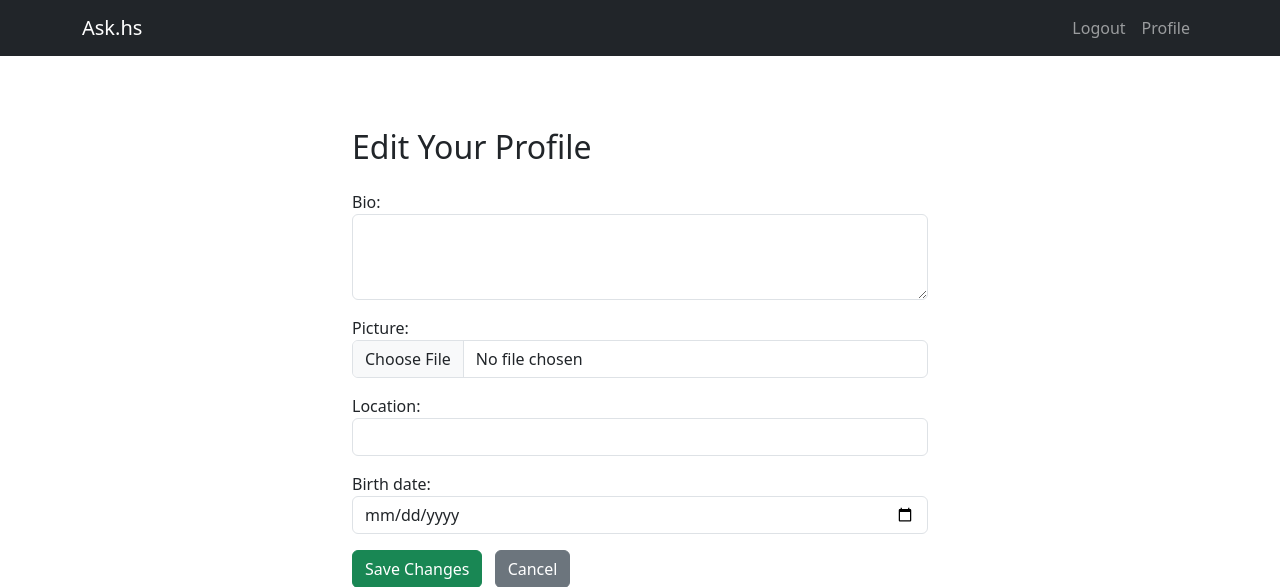
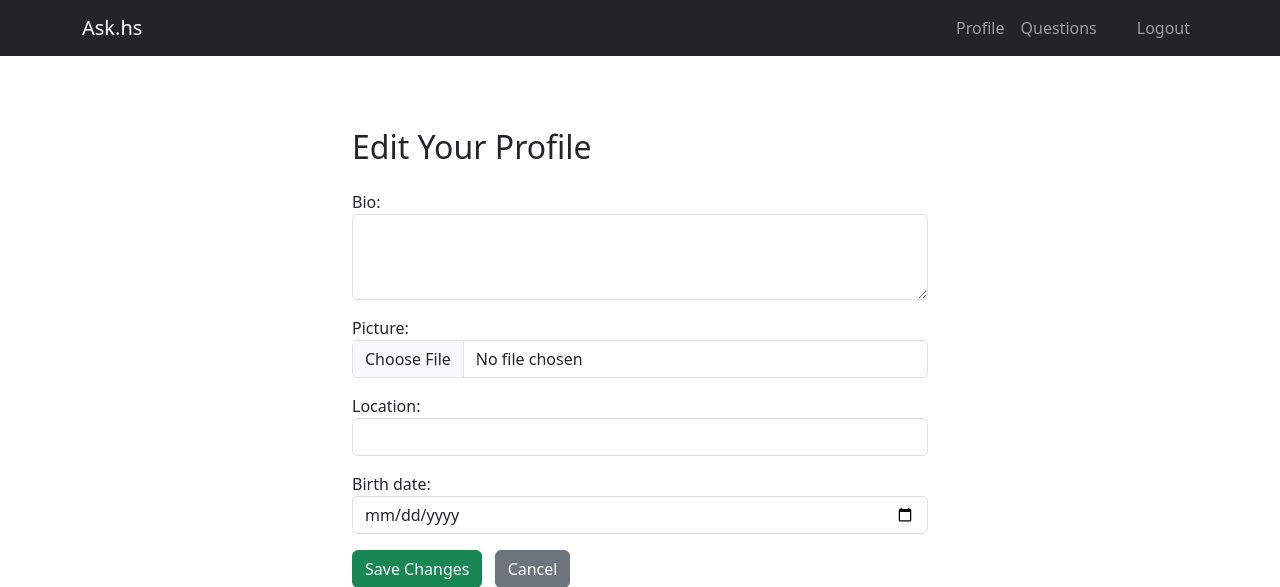
Before and after one commit to hosamsemry/Ask.hs, a Django app: page /accounts/edit-profile/ in a window 1280 px wide. Shown: the top 587 px of the page. Run offline with Django 5.2, Linux system fonts and the light colour scheme; the visitor is signed in with stand-in values (Sample User, id 1).

Commit message:
Modified the links in the navbar

```diff
--- a/templates/base.html
+++ b/templates/base.html
@@ -46,10 +46,15 @@ footer {
             <ul class="navbar-nav ms-auto">
                 {% if user.is_authenticated %}
                     <li class="nav-item">
-                        <a class="nav-link" href="{% url 'logout' %}">Logout</a>
+                        <a class="nav-link" href="{% url 'profile' user.username %}">Profile</a>
                     </li>
                     <li class="nav-item">
-                        <a class="nav-link" href="{% url 'profile' user.username %}">Profile</a>
+
+                    <li class="nav-item">
+                        <a class="nav-link" href="{% url 'unanswered_questions'%}">Questions</a>
+                    </li>
+                    <li class="nav-item">
+                        <a class="nav-link ms-4" href="{% url 'logout' %}">Logout</a>
                     </li>
                 {% else %}
                     <li class="nav-item">
```
Lines whose indentation alone changed are shown as unchanged.
